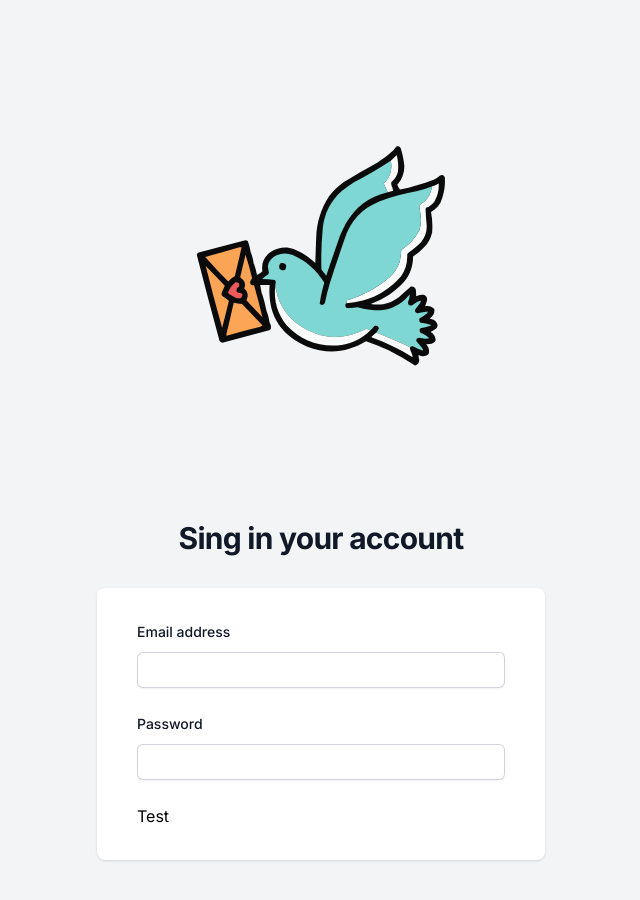
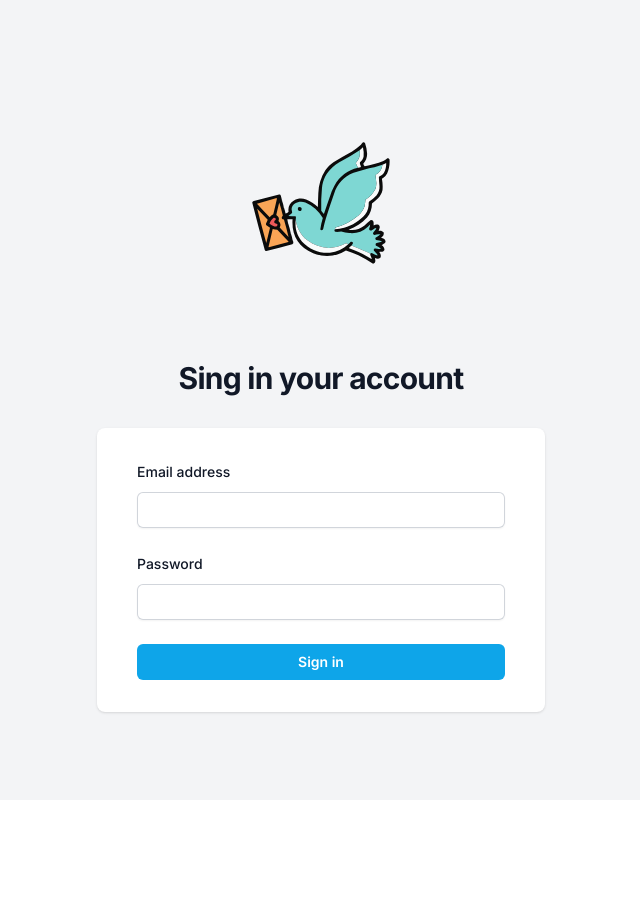
Before and after one commit to datobobokhia/Pigeon-Chat, a Next.js app: page / in a window 1280 px wide. Shown: the top 900 px of the page, without its empty margins (319-959 px from the left). After the commit the page ends 800 px from the top, so only its background shows below. Built offline with nearby package versions, Linux system fonts and the light colour scheme.

Commit message:
updated auth form

```diff
--- a/app/(site)/components/AuthForm.tsx
+++ b/app/(site)/components/AuthForm.tsx
@@ -3,6 +3,8 @@
 import { useCallback, useState } from "react"
 import { SubmitHandler, FieldValues,useForm, Form } from "react-hook-form";
 import { Input } from "@/app/components/inputs/Input";
+import { Button } from "@/app/components/Button";
+
 
 type Variant = 'LOGIN' | 'REGISTER';
 
@@ -49,7 +51,9 @@ export const AuthForm = () => {
                     {variant === 'REGISTER' && (<Input id='name' label="Name" register={register} errors={errors}/>)}
                     <Input id="email" label="Email address" type="email" register={register} errors={errors}/>
                     <Input id="password" label="Password" type="password" register={register} errors={errors}/>
-                    <button>Test</button>
+                    <Button disabled={isLoading} fullWidth type="submit">
+                        {variant === 'LOGIN' ? 'Sign in' : 'Register'}
+                    </Button>
                 </form>
             </div>
         </div>
--- a/app/(site)/page.tsx
+++ b/app/(site)/page.tsx
@@ -5,7 +5,7 @@ export default function Home() {
     return (
         <div className="flex min-h-full flex-col justify-center py-12 sm:px-6 lg:px-8 bg-gray-100">
             <div className="sm:mx-auto sm:w-full sm:max-w-md">
-                <Image alt="Logo" height='48' width='48' className="mx-auto w-auto"
+                <Image alt="Logo" height={248} width={248} className="mx-auto"
                     src='/images/logo.svg'
                 />
                 <h2 className="mt-6 text-center text-3xl font-bold tracking-tight text-gray-900">
--- /dev/null
+++ b/app/components/Button.tsx
@@ -0,0 +1,35 @@
+'use client'
+
+import clsx from "clsx"
+
+interface ButtonProps {
+    type?: 'button' | 'submit' | 'reset' | undefined;
+    fullWidth?: boolean;
+    children?: React.ReactNode;
+    onClick?: () => void;
+    secondary?: boolean;
+    danger?: boolean;
+    disabled?: boolean;
+}
+
+export const Button: React.FC<ButtonProps> = ({
+    type, fullWidth, children, onClick, secondary, danger, disabled
+}) => {
+    return(
+        <button
+            onClick={onClick}
+            type={type}
+            disabled={disabled}
+            className={
+                clsx(`flex justify-center rounded-md px-3 py-2 text-sm font-semibold focus-visible:outline focus-visible:outline-2 focus-visible:outline-offset-2`,
+                disabled && 'opacity-50 cursor-default',
+                fullWidth && 'w-full',
+                secondary? 'text-gray-900' : 'text-white',
+                danger && 'bg-rose-500 hover:bg-rose-600 focus-visible:outline-rose-600',
+                !secondary && !danger && "bg-sky-500 hover:bg-sky-600 focus-visible:outline-sky-600"
+                )}
+        >
+            {children}
+        </button>
+    )
+}
```
